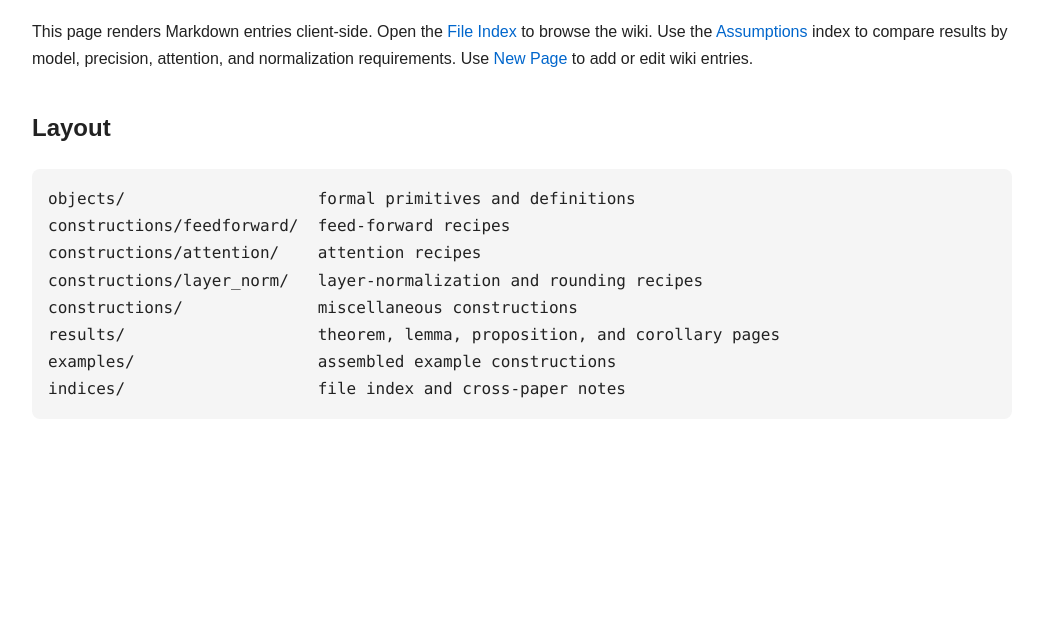
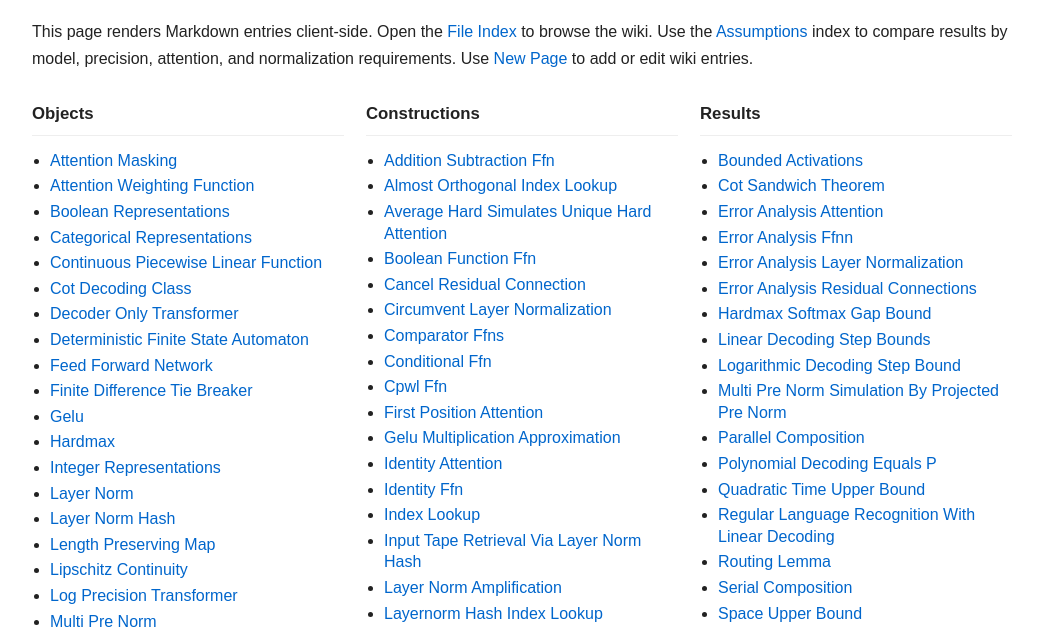
Before and after one commit to ut21/fliki, a plain HTML site: page index.html in a window 1280 px wide. Shown: the part 192-821 px from the top of the page, without its empty margins (118-1161 px from the left). Before the commit the page ends 800 px from the top, so only its background shows below. Drawn offline with nearby package versions, Linux system fonts and the light colour scheme.

Commit message:
Update index.html

```diff
--- a/index.html
+++ b/index.html
@@ -223,6 +223,34 @@
       overflow-x: auto;
     }
 
+    .home-directory {
+      display: grid;
+      grid-template-columns: repeat(3, minmax(0, 1fr));
+      gap: 22px;
+      margin-top: 28px;
+    }
+
+    .directory-column h2 {
+      margin-top: 0;
+      font-size: 1.05rem;
+      border-bottom: 1px solid #eee;
+      padding-bottom: 6px;
+    }
+
+    .directory-column ul {
+      margin: 0;
+      padding-left: 18px;
+    }
+
+    .directory-column li {
+      margin: 4px 0;
+      line-height: 1.35;
+    }
+
+    .directory-column a {
+      word-break: break-word;
+    }
+
     .editor {
       display: grid;
       gap: 18px;
@@ -345,7 +373,8 @@
 
     @media (max-width: 720px) {
       .editor-grid,
-      .checkbox-list {
+      .checkbox-list,
+      .home-directory {
         grid-template-columns: 1fr;
       }
     }
@@ -374,16 +403,7 @@
       Use <a href="?edit=new">New Page</a> to add or edit wiki entries.
     </p>
 
-    <h2>Layout</h2>
-
-    <pre><code>objects/                    formal primitives and definitions
-constructions/feedforward/  feed-forward recipes
-constructions/attention/    attention recipes
-constructions/layer_norm/   layer-normalization and rounding recipes
-constructions/              miscellaneous constructions
-results/                    theorem, lemma, proposition, and corollary pages
-examples/                   assembled example constructions
-indices/                    file index and cross-paper notes</code></pre>
+    <div id="homeDirectory" class="loading">Loading directory...</div>
   </main>
 
   <script>
@@ -1145,6 +1165,80 @@ indices/                    file index and cross-paper notes</code></pre>
       }
     }
 
+    function titleFromPath(path) {
+      const file = path.split("/").pop().replace(/\.md$/, "");
+      return file
+        .split("_")
+        .filter(Boolean)
+        .map((part) => part[0]?.toUpperCase() + part.slice(1))
+        .join(" ");
+    }
+
+    function directoryGroupForPath(path) {
+      if (path.startsWith("objects/")) return "Objects";
+      if (path.startsWith("constructions/")) return "Constructions";
+      if (path.startsWith("results/")) return "Results";
+      if (path.startsWith("examples/")) return "Examples";
+      if (path.startsWith("indices/")) return "Indices";
+      return "Root";
+    }
+
+    async function renderHomeDirectory() {
+      currentMarkdownPath = "";
+      currentPath.textContent = "";
+      const container = document.getElementById("homeDirectory");
+      if (!container) return;
+
+      try {
+        const response = await fetch("indices/file_index.md", { cache: "no-cache" });
+        if (!response.ok) {
+          throw new Error(`Could not load file index: ${response.status} ${response.statusText}`);
+        }
+
+        const markdown = await response.text();
+        const groups = {
+          Objects: [],
+          Constructions: [],
+          Results: [],
+          Examples: [],
+          Indices: [],
+          Root: []
+        };
+
+        for (const match of markdown.matchAll(/^- \[([^\]]+)\]\(([^)]+)\)$/gm)) {
+          const path = normalizePath(match[2].replace(/^\.\.\//, ""));
+          if (!path.endsWith(".md")) continue;
+
+          groups[directoryGroupForPath(path)].push({
+            path,
+            label: match[1] === path ? titleFromPath(path) : match[1]
+          });
+        }
+
+        container.className = "home-directory";
+        container.innerHTML = Object.entries(groups)
+          .filter(([, pages]) => pages.length > 0)
+          .map(([group, pages]) => `
+            <section class="directory-column">
+              <h2>${escapeHtml(group)}</h2>
+              <ul>
+                ${pages
+                  .sort((a, b) => a.label.localeCompare(b.label))
+                  .map((page) => `<li><a href="?page=${encodeURIComponent(page.path)}">${escapeHtml(page.label)}</a></li>`)
+                  .join("")}
+              </ul>
+            </section>
+          `)
+          .join("");
+      } catch (error) {
+        container.className = "error";
+        container.innerHTML = `
+          <strong>Failed to load directory.</strong>
+          <p>${escapeHtml(error.message)}</p>
+        `;
+      }
+    }
+
     function rewriteLocalLinks(currentFile) {
       const links = content.querySelectorAll("a[href]");
 
@@ -1193,7 +1287,7 @@ indices/                    file index and cross-paper notes</code></pre>
       if (page) {
         loadMarkdown(page, false);
       } else {
-        location.href = location.pathname;
+        renderHomeDirectory();
       }
     });
 
@@ -1207,6 +1301,8 @@ indices/                    file index and cross-paper notes</code></pre>
       const page = getPageFromURL();
       if (page) {
         loadMarkdown(page, false);
+      } else {
+        renderHomeDirectory();
       }
     });
   </script>
```
